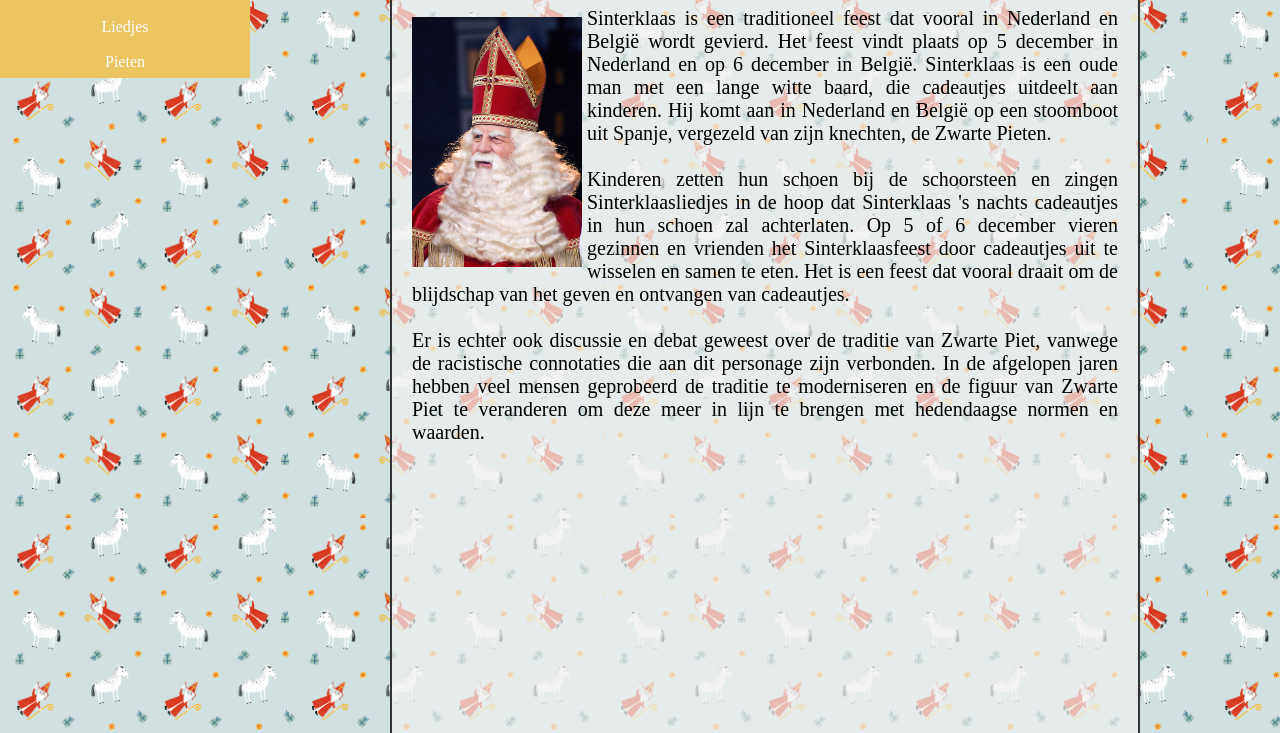
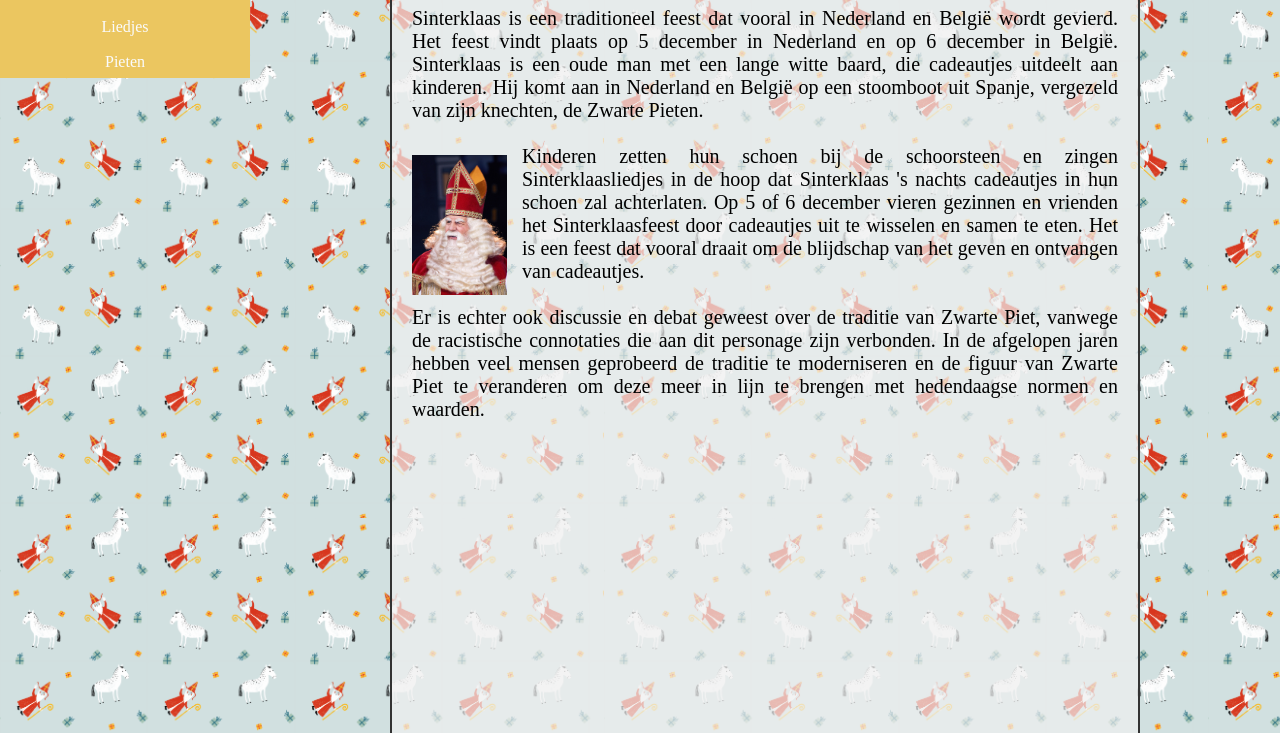
Before and after one commit to cam-emmauscollege/Jaspers_website, a plain HTML site: page index.html in a window 1280 px wide. Shown: the part 92-825 px from the top of the page. Drawn offline with Linux system fonts and the light colour scheme.

Commit message:
tijdens muziek toets

```diff
--- a/index.html
+++ b/index.html
@@ -32,13 +32,16 @@
       <h2>Sinterklaas</h2>
 
       <div class="item">
-        <img class="item-plaatje" src="afbeeldingen/Sinterklaas_2007.jpg">
+
         <p class="item-tekst">
             Sinterklaas is een traditioneel feest dat vooral in Nederland en België wordt gevierd. Het feest vindt plaats op 5 december in Nederland en op 6 december in België.
-            Sinterklaas is een oude man met een lange witte baard, die cadeautjes uitdeelt aan kinderen. Hij komt aan in Nederland en België op een stoomboot uit Spanje, vergezeld van zijn knechten, de Zwarte Pieten.<br><br>
+            Sinterklaas is een oude man met een lange witte baard, die cadeautjes uitdeelt aan kinderen. Hij komt aan in Nederland en België op een stoomboot uit Spanje, vergezeld van zijn knechten, de Zwarte Pieten.<br><br></p>
+            <img class="item-plaatje" src="afbeeldingen/Sinterklaas_2007.jpg">
+            <p class="item-tekst">
             Kinderen zetten hun schoen bij de schoorsteen en zingen Sinterklaasliedjes in de hoop dat Sinterklaas 's nachts cadeautjes in hun schoen zal achterlaten.
             Op 5 of 6 december vieren gezinnen en vrienden het Sinterklaasfeest door cadeautjes uit te wisselen en samen te eten.
-            Het is een feest dat vooral draait om de blijdschap van het geven en ontvangen van cadeautjes.<br><br>
+            Het is een feest dat vooral draait om de blijdschap van het geven en ontvangen van cadeautjes.<br><br></p>
+            <p class="item-tekst">
             Er is echter ook discussie en debat geweest over de traditie van Zwarte Piet, vanwege de racistische connotaties die aan dit personage zijn verbonden.
             In de afgelopen jaren hebben veel mensen geprobeerd de traditie te moderniseren en de figuur van Zwarte Piet te veranderen om deze meer in lijn te brengen met hedendaagse normen en waarden. <br><br><br><br><br><br><br><br><br><br><br><br><br><br><br><br><br><br><br><br><br><br><br><br><br><br><br><br><br><br><br><br><br><br><br><br><br><br><br><br><br><br><br><br>
         </p>
--- a/style.css
+++ b/style.css
@@ -76,8 +76,8 @@ img {
 
 .item-plaatje {
   float:left;
-  width:175px;
-  padding-right: 5px; /* zorgt dat plaatje niet tegen tekst komt */
+  width: 110px;;
+  padding-right: 15px; /* zorgt dat plaatje niet tegen tekst komt */
 
 
 }
```
